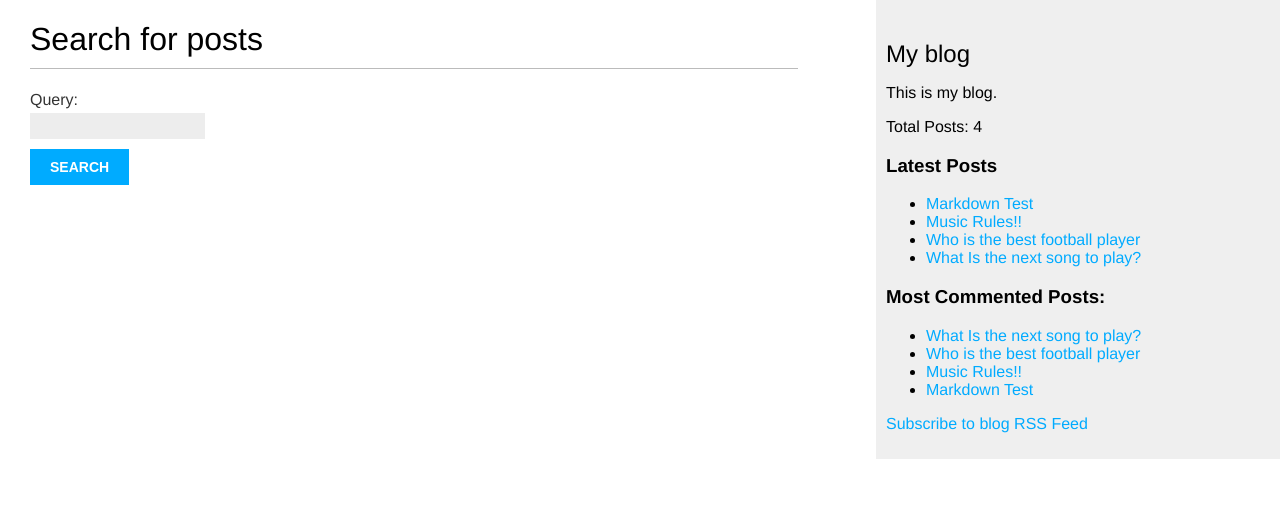
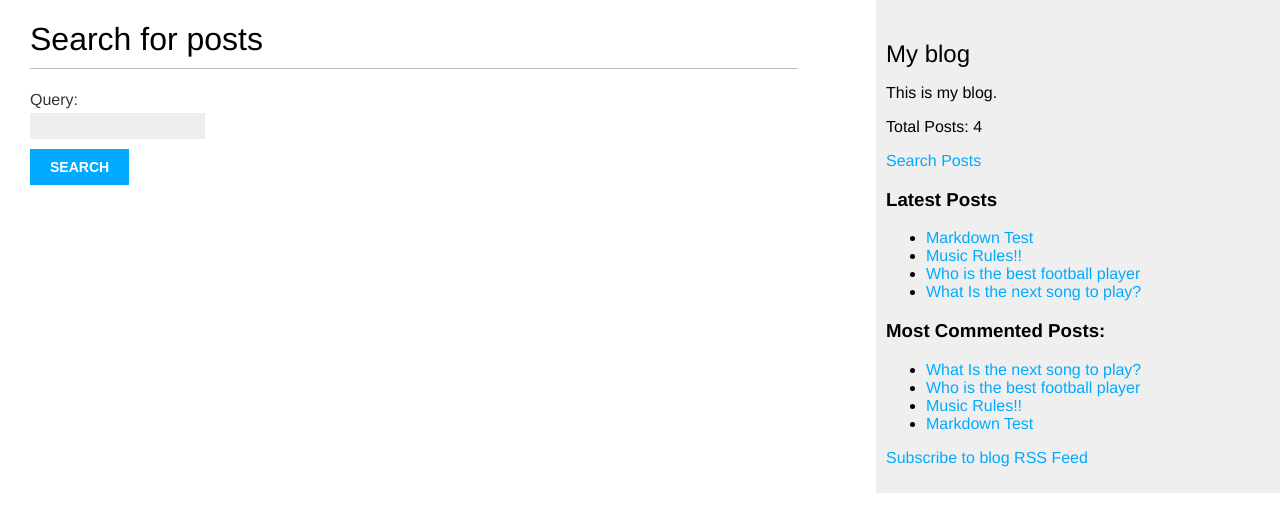
Before and after one commit to JayCammarano/Django3ByExample, a Django app: page /blog/search/ in a window 1280 px wide. Shown: the top 532 px of the page. Run offline with Django 3.2, Linux system fonts and the light colour scheme; data comes from the database, SQL or seed files in the repository; data that the repository does not hold is empty; parts of the project's set-up code (start-up, migrations or seed data) failed here and were passed over.

Commit message:
added search to sidebar

```diff
--- a/mysite/blog/templates/blog/base.html
+++ b/mysite/blog/templates/blog/base.html
@@ -15,6 +15,7 @@
             <h2>My blog</h2>
             <p>This is my blog.</p>
             <p>Total Posts: {% total_posts %}</p>
+            <p><a href="{% url "blog:post_search" %}">Search Posts</a></p>
             <h3>Latest Posts</h3>
             {% show_latest_posts %}
             <h3>Most Commented Posts:</h3>
```
